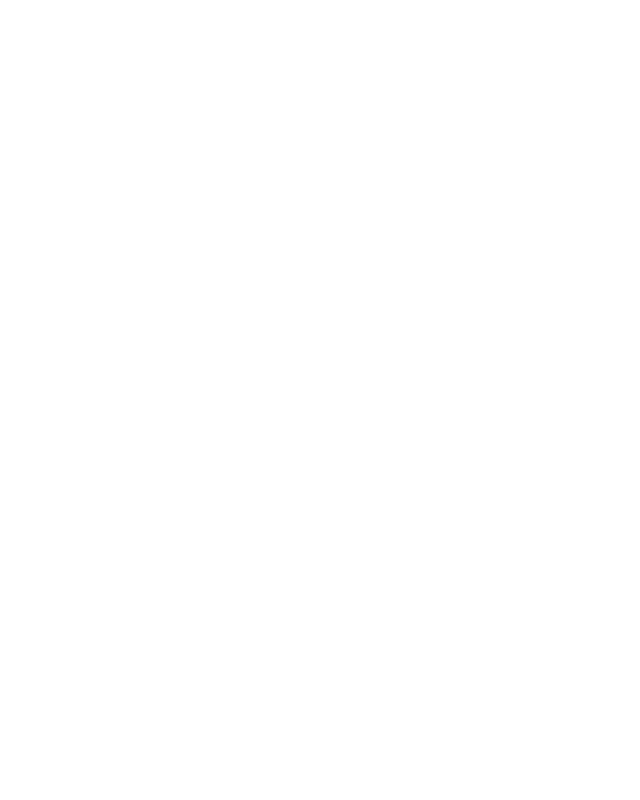
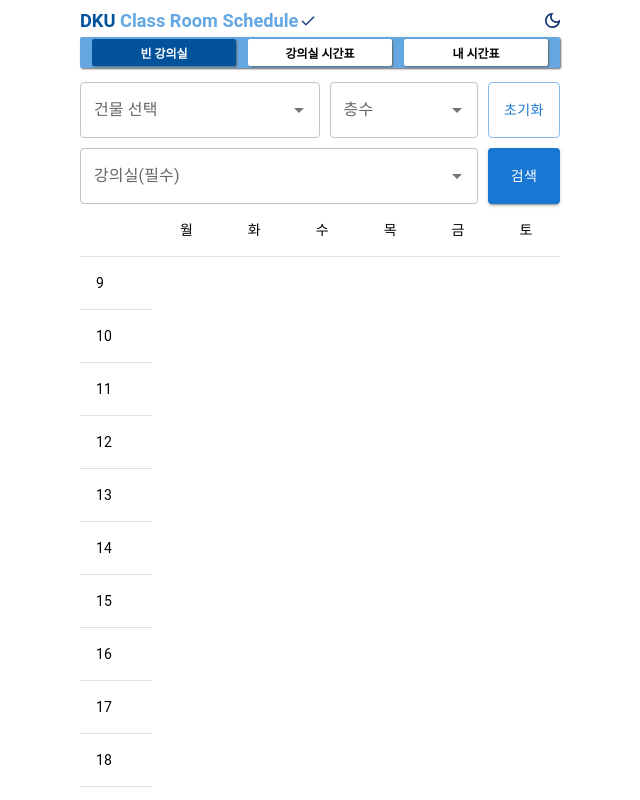
Before and after one commit to ellen24k/opensw, a React (Create React App) app in the folder frontend/: page /ViewClassSchedulePage/1 in a window 1280 px wide. Before the commit this address had no page. Shown: the top 800 px of the page, without its empty margins (320-960 px from the left). Built offline with nearby package versions, Linux system fonts and the light colour scheme; no server answers; the HTML template or start-up script is replaced by a standard one; a web font is replaced by a local one.

Commit message:
psmsq4: Include Url Param: /viewClassScheudlePage/:classroomId && Maintain NaviContext

```diff
--- a/frontend/src/App.js
+++ b/frontend/src/App.js
@@ -19,6 +19,7 @@ function App() {
             <Route path="/api-test" element={<ClassroomSchedule />} />
             <Route path="/FindEmptyClassPage" element={<FindEmptyClassPage />} />
             <Route path="/ViewClassSchedulePage" element={<ViewClassSchedulePage />} />
+            <Route path="/ViewClassSchedulePage/:classroomId" element={<ViewClassSchedulePage />} />
             <Route path="/MySchedulePage" element={<MySchedulePage />} />
           </Routes>
         </div>
--- a/frontend/src/components/ClassFilterArea.js
+++ b/frontend/src/components/ClassFilterArea.js
@@ -5,7 +5,7 @@ import { fetchBuildingList, fetchClassroomList, fetchFilteredClassroom, fetchCou
 
 const initalFloor = ["건물을 선택해주세요."]
 
-function ClassFilterArea({ setCourses }) {
+function ClassFilterArea({ setCourses, classroomId }) {
     const [buildingList, setBuildingList] = useState(null);
     const [floorList, setFloorList] = useState(null);
     const [classroomList, setClassroomList] = useState(null);
@@ -18,6 +18,10 @@ function ClassFilterArea({ setCourses }) {
             try {
                 const classroomData = await fetchClassroomList();
                 const buildingData = await fetchBuildingList();
+
+                if (classroomId) {
+                    handleExternalParam();
+                }
 
                 setClassroomList(classroomData);
                 setBuildingList(buildingData);
@@ -133,6 +137,16 @@ function ClassFilterArea({ setCourses }) {
         fetchData()
     }
 
+    async function handleExternalParam() {
+        const buildingId = classroomId.match("/^[0-9]*[ㄱ-ㅎ가-힣]*")
+        const classroomId = classroomId.slice(buildingId.length)
+        setSelectBuilding(buildingId)
+        setSelectFloor(classroomId.at(0))
+        setSelectClassroom(classroomId)
+        const courses = await fetchCoursesFromClassroom(buildingId, classroomId)
+        setCourses(courses)
+    }
+
     return (
         <Stack spacing="10px" sx={{ paddingTop: "14px" }} useFlexGap>
             <Stack direction="row" sx={{ justifyContent: "space-between" }}>
--- a/frontend/src/components/ViewClassSchedulePage.js
+++ b/frontend/src/components/ViewClassSchedulePage.js
@@ -6,14 +6,15 @@ import { Button } from "@mui/material";
 import ClassFilterArea from "./ClassFilterArea.js"
 import GanttChart from "./GanttChart.js"
 import { useState } from "react";
-
+import { useParams } from "react-router-dom";
 function ViewClassSchedulePage() {
     const [courses, setCourses] = useState(null);
+    const { classroomId } = useParams();
 
     return (
         <MainFrame>
             <NaviBar />
-            <ClassFilterArea setCourses={setCourses}></ClassFilterArea>
+            <ClassFilterArea setCourses={setCourses} classroomId={classroomId}></ClassFilterArea>
             <GanttChart courses={courses}></GanttChart>
         </MainFrame>
     )
```
